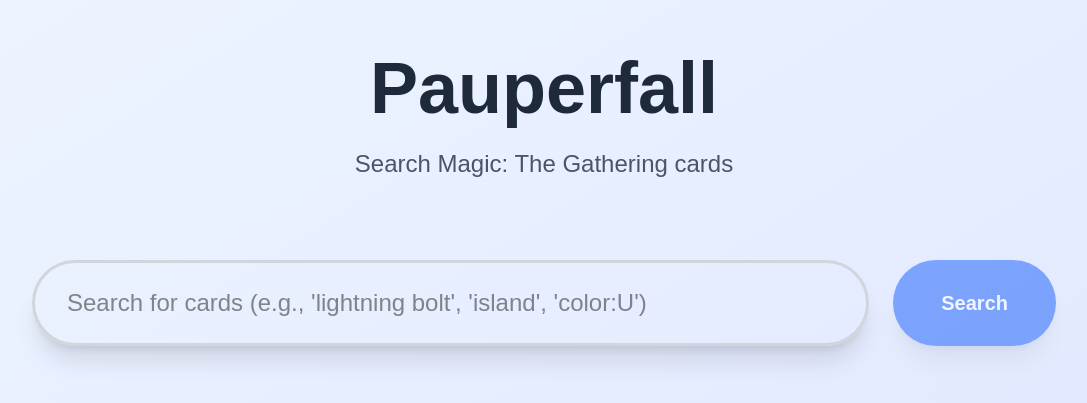
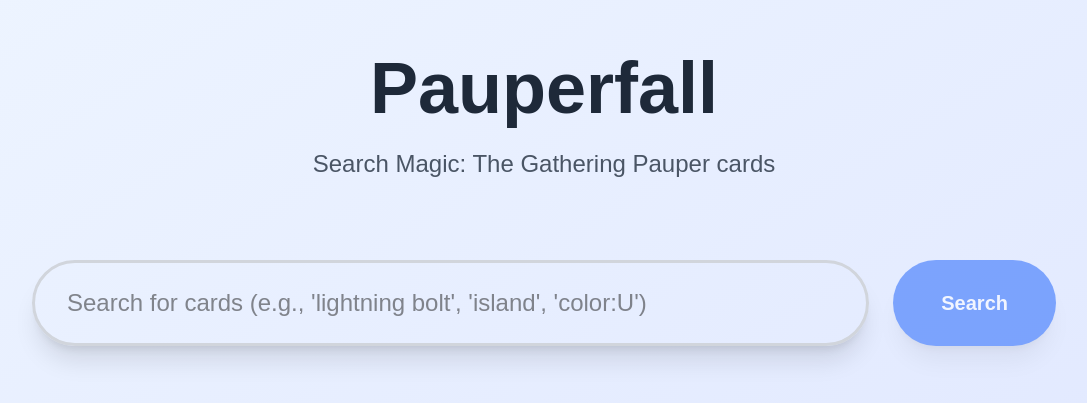
Before and after one commit to Sapo-Dorado/Pauperfall, a Next.js app: page / in a window 1280 px wide. Shown: the part 161-564 px from the top of the page, without its empty margins (96-1183 px from the left). Built offline with nearby package versions, Linux system fonts and the light colour scheme.

Commit message:
fix logo

```diff
--- a/src/app/page.tsx
+++ b/src/app/page.tsx
@@ -20,6 +20,7 @@
 
 export default function Home() {
   const SEARCH_PLACEHOLDER = "Search for cards (e.g., 'lightning bolt', 'island', 'color:U')";
+  const SUBTITLE = "Search Magic: The Gathering Pauper cards";
 
   const [searchQuery, setSearchQuery] = useState('');
   const [searchResults, setSearchResults] = useState<CardData[]>([]);
@@ -91,11 +92,11 @@
         <div className="container mx-auto px-4 h-screen flex flex-col justify-center">
           {/* Header */}
           <div className="text-center mb-20">
-            <h1 className="text-7xl font-bold text-gray-800 dark:text-white mb-6">
+            <h1 className="text-7xl font-bold text-gray-800 dark:text-white mb-6 select-none">
               Pauperfall
             </h1>
-            <p className="text-2xl text-gray-600 dark:text-gray-300">
-              Search Magic: The Gathering cards
+            <p className="text-2xl text-gray-600 dark:text-gray-300 select-none">
+              {SUBTITLE}
             </p>
           </div>
 
@@ -141,12 +142,12 @@
         <div className="text-center mb-16">
           <button
             onClick={handleHomeClick}
-            className="text-5xl font-bold text-gray-800 dark:text-white mb-4 cursor-pointer"
+            className="text-5xl font-bold text-gray-800 dark:text-white mb-4 cursor-pointer select-none"
           >
             Pauperfall
           </button>
-          <p className="text-xl text-gray-600 dark:text-gray-300">
-            Search Magic: The Gathering cards
+          <p className="text-xl text-gray-600 dark:text-gray-300 select-none">
+            {SUBTITLE}
           </p>
         </div>
 
```
